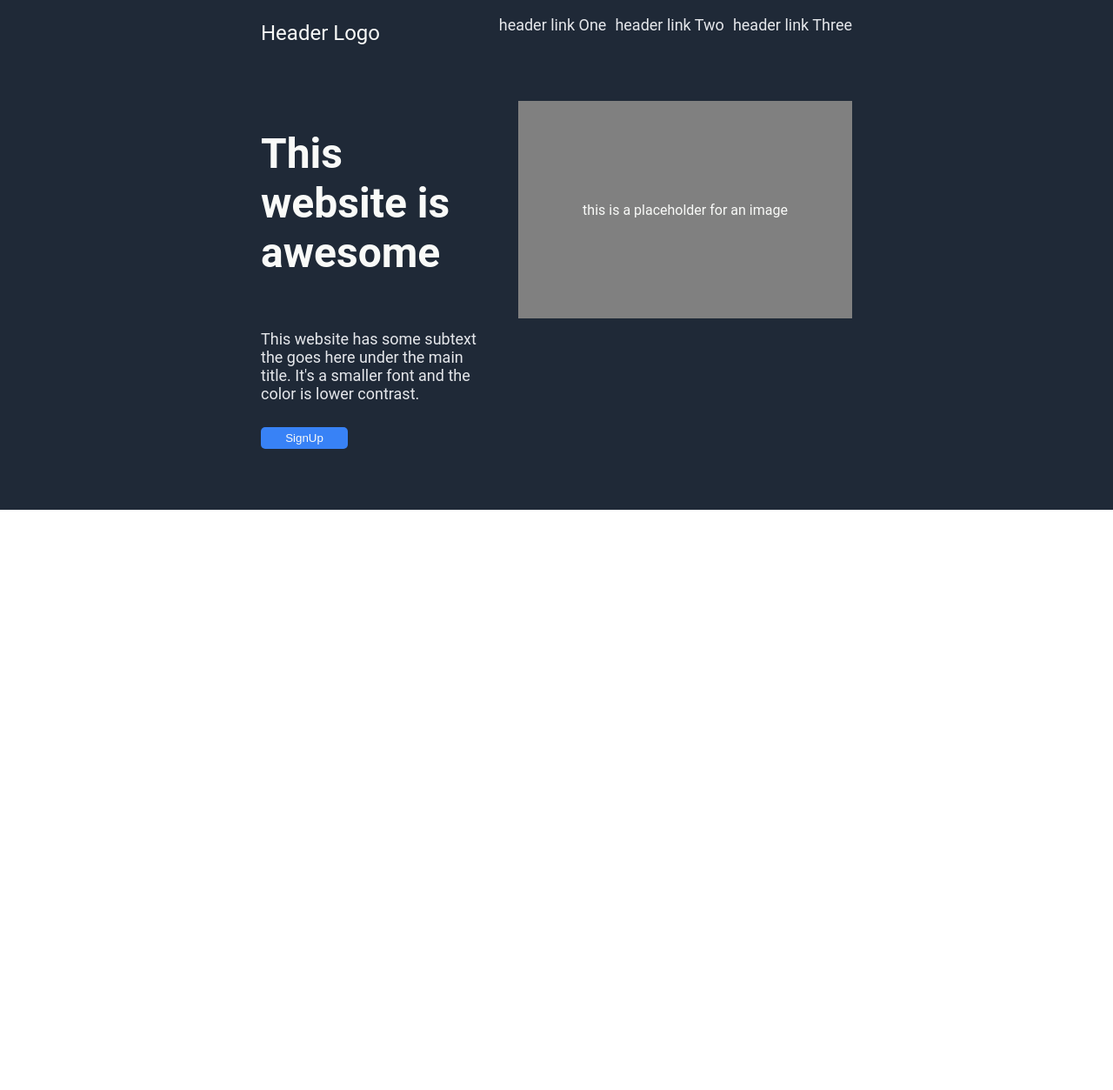
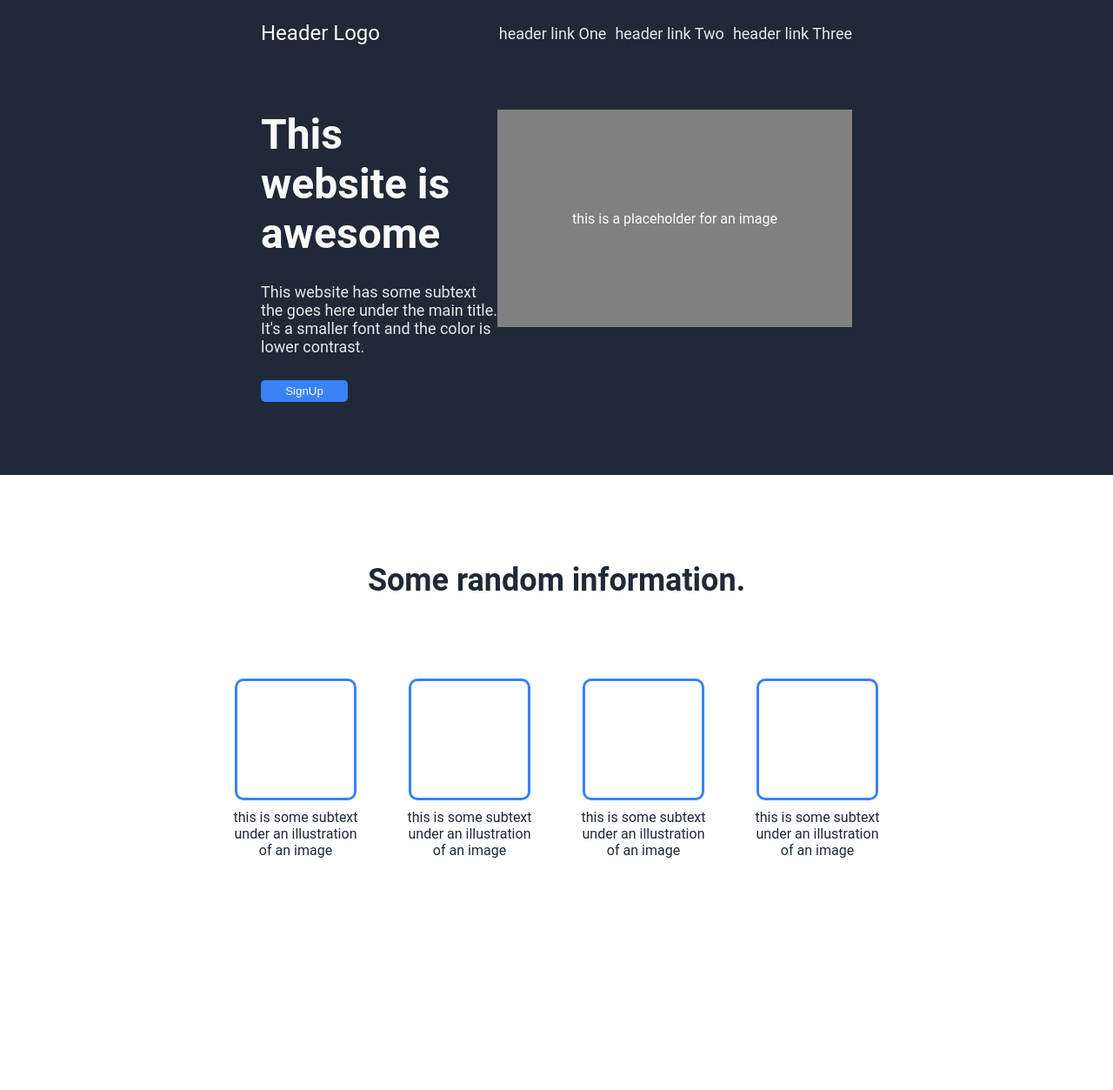
Before and after one commit to JoaoVelasques/odin-landing-page, a plain HTML site: page index.html in a window 1280 px wide. Shown: the whole page at 87% size. Before the commit the page ends 800 px from the top, so only its background shows below. Drawn offline with Linux system fonts and the light colour scheme.

Commit message:
Make Information section, fix spacing on hero section

```diff
--- a/index.html
+++ b/index.html
@@ -27,5 +27,26 @@
             </div>
         </div>
     </div>
+    <div class="information">
+        <h2 class="informationTitle">Some random information.</h2>
+        <div class="informationContainer">
+            <div class="boxContainer">
+                <button class="informationButton"></button>
+                <p class="informationText">this is some subtext under an illustration of an image</p>
+            </div>
+            <div class="boxContainer">
+                <button class="informationButton"></button>
+                <p class="informationText">this is some subtext under an illustration of an image</p>
+            </div>
+            <div class="boxContainer">
+                <button class="informationButton"></button>
+                <p class="informationText">this is some subtext under an illustration of an image</p>
+            </div>
+            <div class="boxContainer">
+                <button class="informationButton"></button>
+                <p class="informationText">this is some subtext under an illustration of an image</p>
+            </div>
+        </div>
+    </div>
 </body>
 </html>
--- a/styles.css
+++ b/styles.css
@@ -4,6 +4,8 @@
 body{
     font-family: 'roboto', 'Times-New-Roman', sans-serif;
     margin: 0;
+    display: flex;
+    flex-direction: column;
 }
 
 .hero{
@@ -12,12 +14,14 @@ body{
     background-color: #1F2937;
     padding-left: 300px;
     padding-right: 300px;
+    padding-bottom: 100px;
     gap: 40px;
 }
 
 .header{
     display: flex;
     justify-content: space-between;
+    align-items: center;
 }
 
 .logo{
@@ -37,15 +41,18 @@ body{
 .heroMain{
     display: flex;
     justify-content: space-between;
+    align-items: center;
+    margin-top: 10px;
     margin-bottom: 70px;
-    gap: 40px;
 }
 
 .heroContainer{
     display: flex;
     flex-direction: column;
+    justify-content: space-between;
     width: 400px;
     gap: 10px;
+    height: 250px;
 }
 
 .heroImage{
@@ -58,6 +65,7 @@ body{
     font-size: 48px;
     font-weight: bolder;
     color: #F9FAF8;
+    margin: 0px;
 }
 
 .heroText{
@@ -81,3 +89,49 @@ body{
     justify-content: center;
     color: #F9FAF8
 }
+
+.information{
+    display: flex;
+    flex-direction: column;
+    align-items: center;
+    margin-top: 70px;
+}
+
+.informationTitle{
+    font-size: 36px;
+    font-weight: bolder;
+    color: #1F2937;
+}
+
+.informationContainer{
+    display: flex;
+    margin-top: 35px;
+}
+
+.boxContainer{
+    width: 200px;
+    height: 300px;
+    display: flex;
+    flex-direction: column;
+    gap: 10px;
+    margin-bottom: 200px;
+    color: #1F2937;
+    justify-content: center;
+    align-items: center;
+
+}
+
+.informationButton{
+    width: 140px;
+    height: 140px;
+    background-color: white;
+    border: 3px solid #3882F6;
+    border-radius: 10px;
+}
+
+.informationText{
+    width: 150px;
+    height: 80px;
+    text-align: center;
+    margin-top: 0;
+}
```
